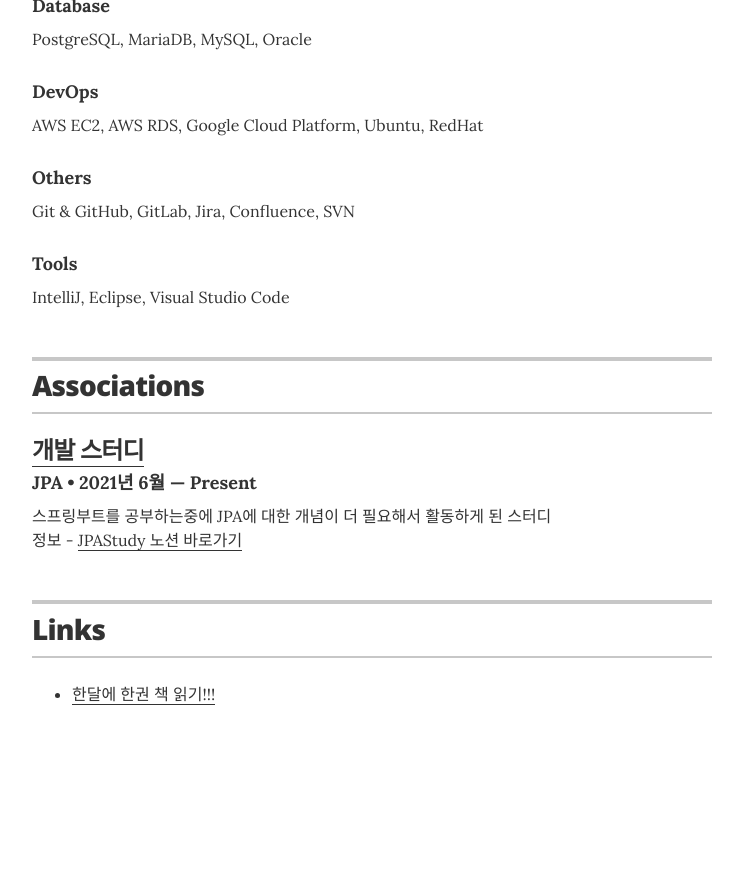
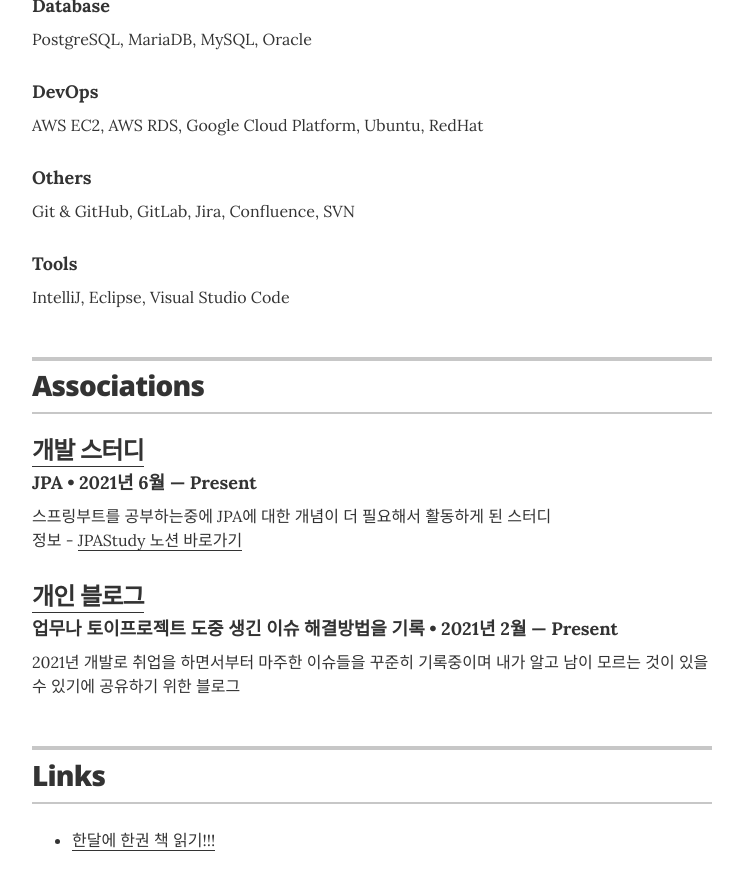
Before and after one commit to lsj8367/lsj8367.github.io, a Jekyll site: the page built from index.html, in a window 1280 px wide and 900 px high, scrolled down 2738 px. Shown: the top 890 px of the window, without its empty margins (268-1011 px from the left). Built offline with Jekyll 4.4.1, drawn with Linux system fonts in a browser that asks for light colours; before the commit the page ends 3492 px from its top, so only the background shows below that.

Commit message:
fix : 활동 수정

```diff
--- a/_data/associations.yml
+++ b/_data/associations.yml
@@ -7,6 +7,13 @@
   url: https://github.com/lsj8367/JPAStudy
   summary: 스프링부트를 공부하는중에 JPA에 대한 개념이 더 필요해서 활동하게 된 스터디<br>정보 - <a href="https://www.notion.so/JPAStudy-205d7f536ad1442aba8142f4f1e5b980">JPAStudy 노션 바로가기</a>
 
+- organization: 개인 블로그
+  role: 업무나 토이프로젝트 도중 생긴 이슈 해결방법을 기록
+  year: 2021년 2월 &mdash; Present
+  url: https://velog.io/@lsj8367
+  summary: 2021년 개발로 취업을 하면서부터 마주한 이슈들을 꾸준히 기록중이며 내가 알고 남이 모르는 것이 있을 수 있기에 공유하기 위한 블로그
+
+
 
 # - organization: Yale Amnesty International
 #   role: Communications coordinator
```
